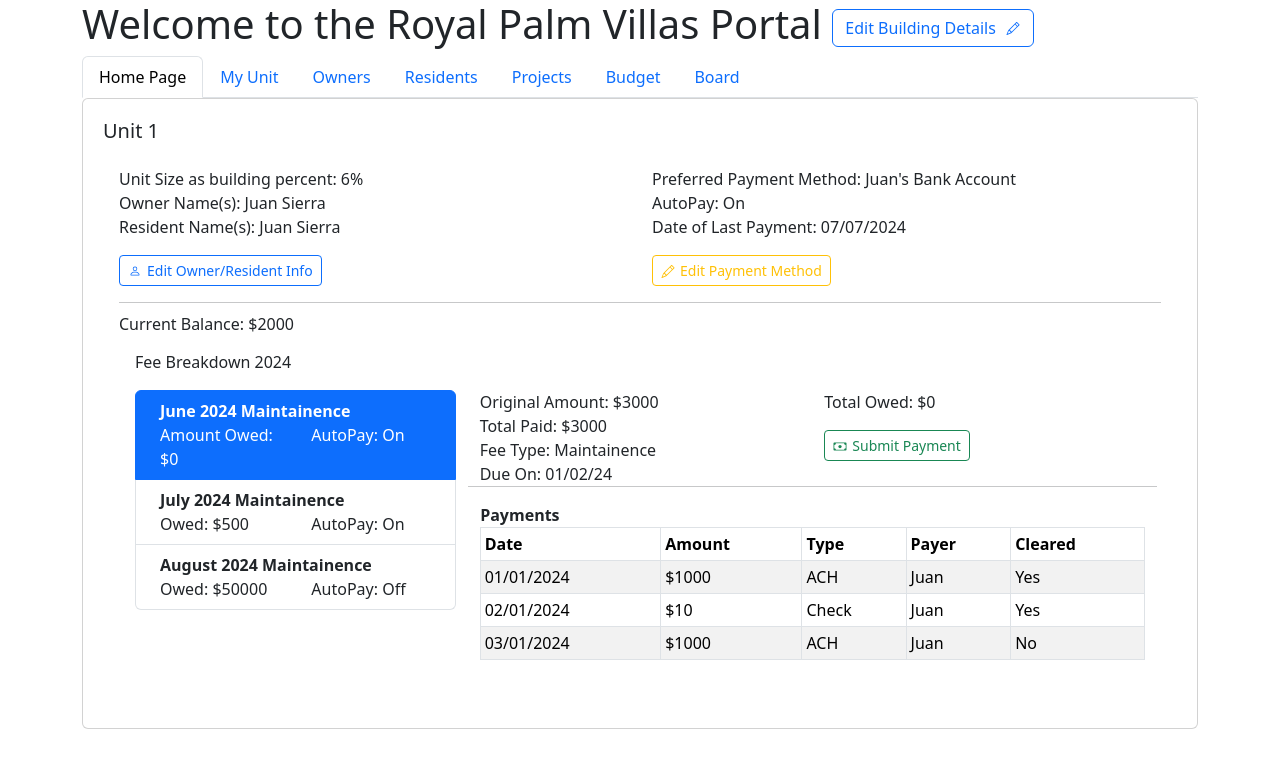
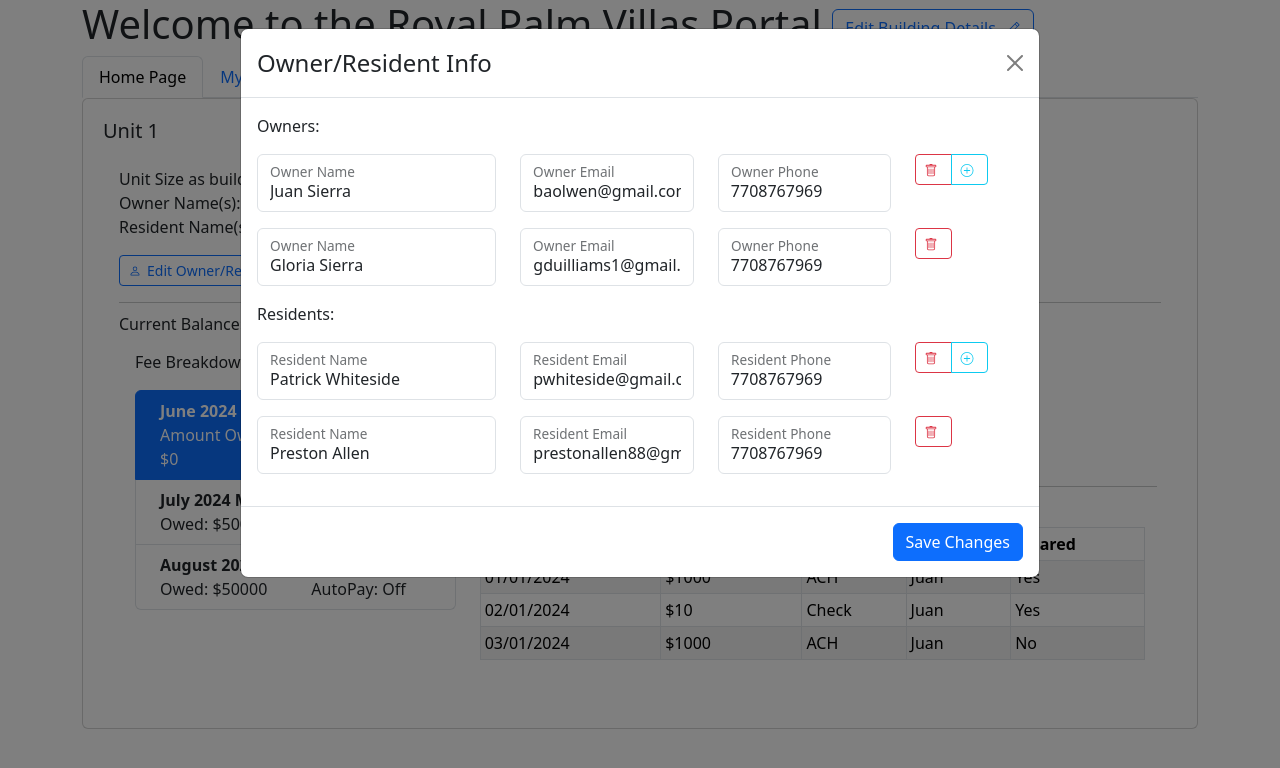
Before and after one commit to juandsierra82/stacia-frontend, a React (Create React App) app: page /units/1/fees/1 in a window 1280 px wide. Both pictures are taken after a click on the button "Edit Owner/Resident Info". Shown: the top 768 px of the page. Built offline with nearby package versions, Linux system fonts and the light colour scheme.

Commit message:
dealing with lists able to add and remove but cant remove one single new one

```diff
--- /dev/null
+++ b/src/UnitPage/UnitOwnerInfo/index.js
@@ -0,0 +1,31 @@
+import React, { useState } from 'react';
+import { Button } from 'react-bootstrap';
+import { Person } from 'react-bootstrap-icons';
+import { AddUnitOwnersModal } from '../../modals';
+
+const UnitOwnerInfo = () => {
+  const [showEditOwnersModal, setShowEditOwnersModal] = useState(false);
+  const handleClose = (submitted) => setShowEditOwnersModal(false);
+  const handleShow = () => setShowEditOwnersModal(true);
+  return (
+    <>
+      <p>
+        <div>Unit Size as building percent: 6%</div>
+        <div>Owner Name(s): Juan Sierra</div>
+        <div>Resident Name(s): Juan Sierra</div>
+      </p>
+      <div>
+        <Button variant="outline-primary" size="sm" onClick={handleShow}>
+          <Person style={{ paddingBottom: '2px', marginRight: '5px' }} />
+          <span>Edit Owner/Resident Info</span>
+        </Button>
+      </div>
+      <AddUnitOwnersModal
+        show={showEditOwnersModal}
+        handleClose={handleClose}
+      />
+    </>
+  );
+};
+
+export default UnitOwnerInfo;
--- a/src/UnitPage/index.js
+++ b/src/UnitPage/index.js
@@ -1,7 +1,8 @@
 import React from 'react';
 import { useParams } from 'react-router-dom';
 import { Card, Row, Col, Button } from 'react-bootstrap';
-import { Person, Pencil } from 'react-bootstrap-icons';
+import { Pencil } from 'react-bootstrap-icons';
+import UnitOwnerInfo from './UnitOwnerInfo';
 
 import BalanceBreakDown from './Fees/BalanceBreakDown';
 
@@ -14,19 +15,7 @@ const UnitPage = () => {
         <Card.Text>
           <Row>
             <Col>
-              <p>
-                <div>Unit Size as building percent: 6%</div>
-                <div>Owner Name(s): Juan Sierra</div>
-                <div>Resident Name(s): Juan Sierra</div>
-              </p>
-              <div>
-                <Button variant="outline-primary" size="sm">
-                  <Person
-                    style={{ paddingBottom: '2px', marginRight: '5px' }}
-                  />
-                  <span>Edit Owner/Resident Info</span>
-                </Button>
-              </div>
+              <UnitOwnerInfo />
             </Col>
             <Col>
               <p>
--- /dev/null
+++ b/src/modals/AddUnitOwnersModal/OwnerOrResidentFormRow.js
@@ -0,0 +1,96 @@
+import React from 'react';
+import {
+  Row,
+  Col,
+  FloatingLabel,
+  Form,
+  InputGroup,
+  Button,
+} from 'react-bootstrap';
+import { Trash, PlusCircle } from 'react-bootstrap-icons';
+
+const OwnerOrResidentFormRow = ({
+  formType,
+  id,
+  name,
+  email,
+  phone,
+  idx,
+  alterList = () => {},
+}) => {
+  return (
+    <Row key={`id-${id}-${name}-${email}-${phone}-${formType}`}>
+      {idx === 0 && <p>{`${formType}s:`}</p>}
+      <Col sm={4}>
+        <FloatingLabel
+          label={`${formType} Name`}
+          controlId={`${formType}NameInput`}
+          className="mb-3"
+        >
+          <Form.Control placeholder={`${formType} Name`} defaultValue={name} />
+        </FloatingLabel>
+      </Col>
+      <Col sm={3}>
+        <FloatingLabel
+          label={`${formType} Email`}
+          controlId={`${formType}EmailInput`}
+          className="mb-3"
+        >
+          <Form.Control
+            placeholder={`${formType} Email`}
+            type="email"
+            defaultValue={email}
+          />
+        </FloatingLabel>
+      </Col>
+      <Col sm={3}>
+        <FloatingLabel
+          label={`${formType} Phone`}
+          controlId={`${formType}PhoneInput`}
+          className="mb-3"
+        >
+          <Form.Control
+            placeholder={`${formType} Phone`}
+            type="phone"
+            defaultValue={phone}
+          />
+        </FloatingLabel>
+      </Col>
+      <Col sm={2}>
+        <InputGroup className="mb-3">
+          <Button
+            variant="outline-danger"
+            size="sm"
+            onClick={() =>
+              alterList({
+                itemId: id,
+                deleted: true,
+                listType: formType,
+              })
+            }
+          >
+            <Trash style={{ paddingBottom: '1px', marginRight: '5px' }} />
+          </Button>
+          {idx === 0 && (
+            <Button
+              variant="outline-info"
+              size="sm"
+              onClick={() =>
+                alterList({
+                  added: true,
+                  listType: formType,
+                })
+              }
+            >
+              <PlusCircle
+                style={{ paddingBottom: '1px', marginRight: '5px' }}
+              />
+            </Button>
+          )}
+        </InputGroup>
+      </Col>
+    </Row>
+  );
+};
+
+export default OwnerOrResidentFormRow;
--- /dev/null
+++ b/src/modals/AddUnitOwnersModal/index.js
@@ -0,0 +1,106 @@
+import React, { useState } from 'react';
+import { Modal, Button, Form } from 'react-bootstrap';
+import OwnerOrResidentFormRow from './OwnerOrResidentFormRow';
+
+const AddUnitOwnersModal = ({ show, handleClose }) => {
+  const owners = [
+    {
+      id: 1,
+      name: 'Juan Sierra',
+      email: 'baolwen@gmail.com',
+      phone: '7708767969',
+    },
+    {
+      id: 2,
+      name: 'Gloria Sierra',
+      email: 'gduilliams1@gmail.com',
+      phone: '7708767969',
+    },
+  ];
+  const residents = [
+    {
+      id: 1,
+      name: 'Patrick Whiteside',
+      email: 'pwhiteside@gmail.com',
+      phone: '7708767969',
+    },
+    {
+      id: 2,
+      name: 'Preston Allen',
+      email: 'prestonallen88@gmail.com',
+      phone: '7708767969',
+    },
+  ];
+  const [displayedOwners, setDisplayedOwners] = useState([...owners]);
+  console.log('the displayed', displayedOwners);
+  const [displayedResidents, setDisplayedResidents] = useState([...residents]);
+
+  const alterResidentsOrOwners = ({ deleted, added, itemId, listType }) => {
+    let changedList =
+      listType === 'Owner' ? [...displayedOwners] : [...displayedResidents];
+    const setList =
+      listType === 'Owner' ? setDisplayedOwners : setDisplayedResidents;
+    if (deleted) {
+      changedList = changedList.filter(
+        ({ id, type }) => id !== itemId && type !== listType
+      );
+    }
+    if (added) {
+      changedList.unshift({
+        name: '',
+        email: '',
+        phone: '',
+        type: listType,
+        id: `${new Date().toISOString()}-temporary`,
+      });
+    }
+    console.log('the changedlist', changedList);
+    return setList(() => [...changedList]);
+  };
+
+  return (
+    <Modal show={show} onHide={handleClose} size={'lg'}>
+      <Modal.Header closeButton>
+        <Modal.Title>Owner/Resident Info</Modal.Title>
+      </Modal.Header>
+      <Modal.Body>
+        <Form>
+          {displayedOwners.map(
+            ({ name, email, phone, type: formType, id }, idx) => {
+              return (
+                <OwnerOrResidentFormRow
+                  id={id}
+                  name={name}
+                  email={email}
+                  phone={phone}
+                  formType={'Owner'}
+                  alterList={alterResidentsOrOwners}
+                  idx={idx}
+                />
+              );
+            }
+          )}
+          {displayedResidents.map(({ name, email, phone, id }, idx) => {
+            return (
+              <OwnerOrResidentFormRow
+                id={id}
+                name={name}
+                email={email}
+                phone={phone}
+                formType={'Resident'}
+                alterList={alterResidentsOrOwners}
+                idx={idx}
+              />
+            );
+          })}
+        </Form>
+      </Modal.Body>
+      <Modal.Footer>
+        <Button variant="primary" onClick={handleClose}>
+          Save Changes
+        </Button>
+      </Modal.Footer>
+    </Modal>
+  );
+};
+export default AddUnitOwnersModal;
--- /dev/null
+++ b/src/modals/index.js
@@ -0,0 +1,3 @@
+import AddUnitOwnersModal from './AddUnitOwnersModal';
+
+export { AddUnitOwnersModal };
```
